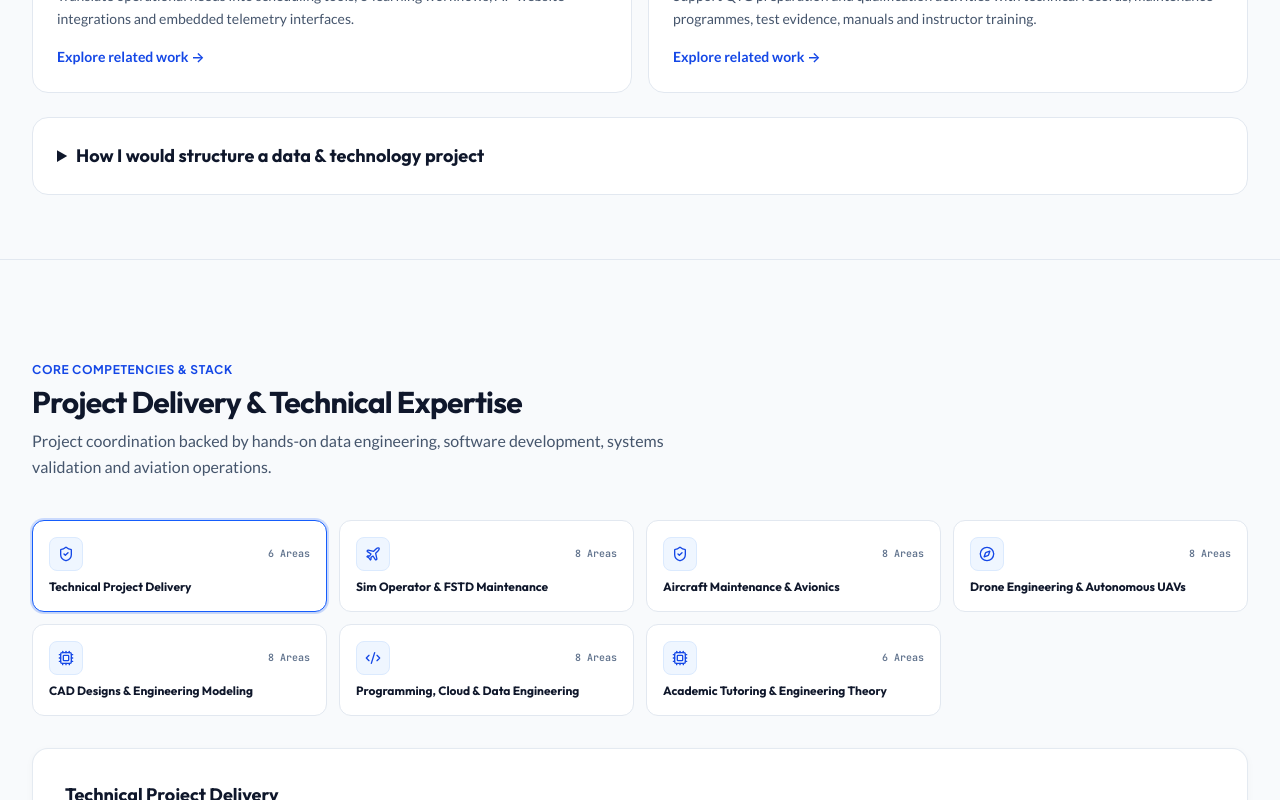
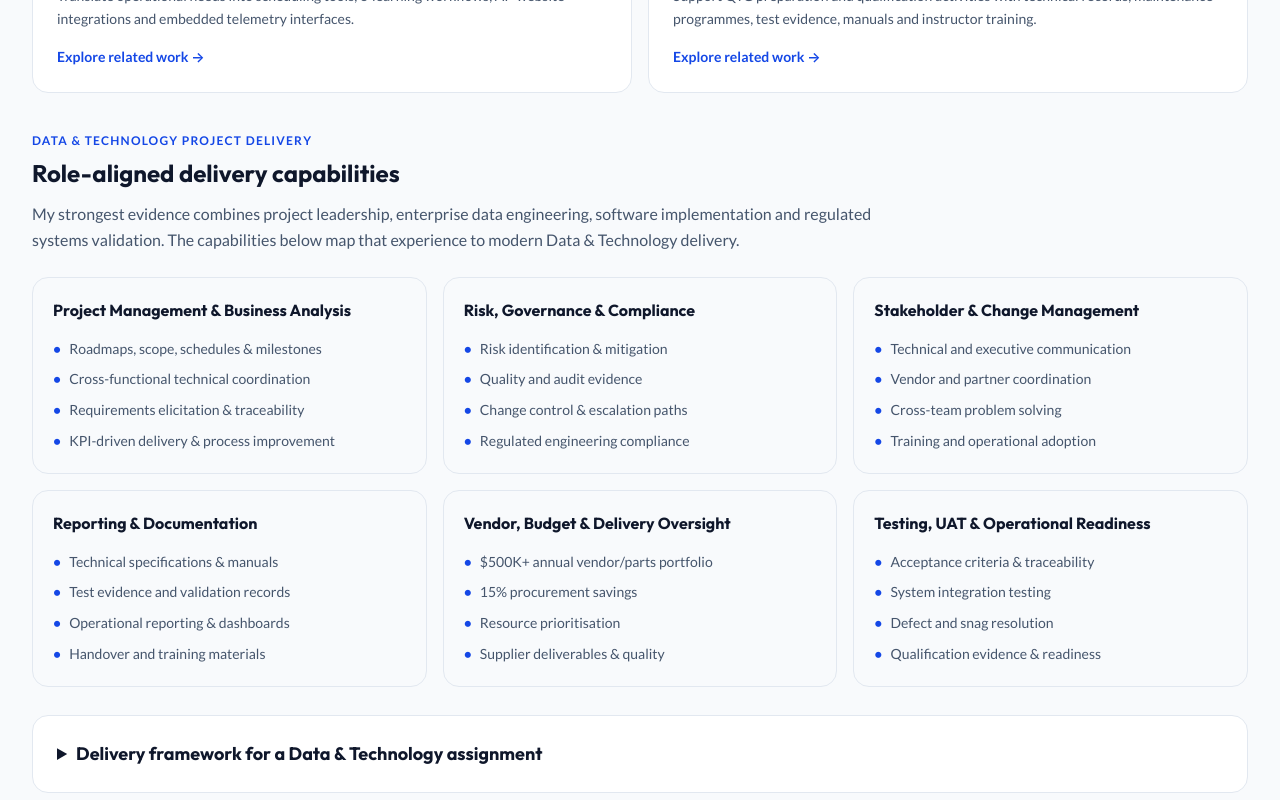
Before and after one commit to kibetKwambai/Jenrick-Kibet-Kwambai, a React (Vite) app: page / in a window 1280 px wide. Shown: the part 1480-2280 px from the top of the page. Built offline with nearby package versions, Linux system fonts and the light colour scheme.

Commit message:
Enhance portfolio for technical project and data technology roles

```diff
--- a/index.html
+++ b/index.html
@@ -3,12 +3,16 @@
   <head>
     <meta charset="UTF-8" />
     <meta name="viewport" content="width=device-width, initial-scale=1.0" />
-    <title>Jenrick Kibet Kwambai | FSTD & Aerospace Systems Engineer</title>
-    <meta name="description" content="FSTD maintenance, QTG development, Garmin G1000 NXi, autonomous UAV systems and aviation software. Aerospace engineering and technical documentation in Kenya." />
-    <meta property="og:title" content="Jenrick Kibet Kwambai | FSTD & Aerospace Systems Engineer" />
-    <meta property="og:description" content="FSTD maintenance, QTG development, Garmin G1000 NXi, autonomous UAV systems and aviation software. Aerospace engineering and technical documentation in Kenya." />
+    <title>Jenrick Kibet Kwambai | Technical Project Manager · Data & Technology · Systems Engineer</title>
+    <meta name="description" content="Technical Project Manager and Systems Engineer with AWS/Azure data engineering, software delivery, FSTD operations, vendor management and regulated engineering experience." />
+    <meta name="keywords" content="Technical Project Manager, Data Technology Project Manager, Engineering Project Manager, Systems Engineer, Data Engineer, AWS, Azure, ETL, Business Analysis, FSTD Engineer, Avionics, Kenya" />
+    <link rel="canonical" href="https://kibetkwambai.github.io/Jenrick-Kibet-Kwambai/" />
+    <meta property="og:title" content="Jenrick Kibet Kwambai | Technical Project Manager · Data & Technology" />
+    <meta property="og:description" content="Project leadership, data engineering, software delivery and aerospace systems experience across complex technology implementations." />
     <meta property="og:type" content="website" />
+    <meta property="og:url" content="https://kibetkwambai.github.io/Jenrick-Kibet-Kwambai/" />
     <meta name="twitter:card" content="summary_large_image" />
+    <meta name="theme-color" content="#0f172a" />
     <link rel="preconnect" href="https://fonts.googleapis.com">
     <link rel="preconnect" href="https://fonts.gstatic.com" crossorigin>
     <link href="https://fonts.googleapis.com/css2?family=Lato:ital,wght@0,300;0,400;0,700;0,900;1,400&family=Outfit:wght@300;400;500;600;700;800;900&family=Plus+Jakarta+Sans:wght@400;500;600;700&family=JetBrains+Mono:wght@400;500;600&display=swap" rel="stylesheet">
--- a/src/components/ProfessionalSummary.tsx
+++ b/src/components/ProfessionalSummary.tsx
@@ -8,26 +8,56 @@ const deliveryEvidence = [
   { title: 'Quality, validation & handover', source: 'Think Aviation · Flight Simulator Engineer', text: 'Support QTG preparation and qualification activities with technical records, maintenance programmes, test evidence, manuals and instructor training.', href: '#technical-manuals' }
 ];
 
+const roleAlignment = [
+  {
+    title: 'Project Management & Business Analysis',
+    items: ['Roadmaps, scope, schedules & milestones', 'Cross-functional technical coordination', 'Requirements elicitation & traceability', 'KPI-driven delivery & process improvement']
+  },
+  {
+    title: 'Risk, Governance & Compliance',
+    items: ['Risk identification & mitigation', 'Quality and audit evidence', 'Change control & escalation paths', 'Regulated engineering compliance']
+  },
+  {
+    title: 'Stakeholder & Change Management',
+    items: ['Technical and executive communication', 'Vendor and partner coordination', 'Cross-team problem solving', 'Training and operational adoption']
+  },
+  {
+    title: 'Reporting & Documentation',
+    items: ['Technical specifications & manuals', 'Test evidence and validation records', 'Operational reporting & dashboards', 'Handover and training materials']
+  },
+  {
+    title: 'Vendor, Budget & Delivery Oversight',
+    items: ['$500K+ annual vendor/parts portfolio', '15% procurement savings', 'Resource prioritisation', 'Supplier deliverables & quality']
+  },
+  {
+    title: 'Testing, UAT & Operational Readiness',
+    items: ['Acceptance criteria & traceability', 'System integration testing', 'Defect and snag resolution', 'Qualification evidence & readiness']
+  }
+];
+
 const deliveryApproach = [
-  { title: 'Define & plan', text: 'Agree the charter, roadmap, scope, schedule, budget, resource owners and measurable KPIs. Capture business requirements in a BRD and link them to functional specifications, technical designs and acceptance criteria.' },
-  { title: 'Govern & communicate', text: 'Use a weekly RAID log, dependency tracking and change control. Tailor weekly team updates and monthly dashboards to delivery needs; agree escalation paths and Steering Committee reviews with the sponsor.' },
-  { title: 'Validate & transition', text: 'Track vendor deliverables and SLA expectations. Plan integration testing and UAT against requirements, resolve defects before sign-off, and hand over runbooks, training, ownership and lessons learned.' }
+  { title: 'Define & plan', text: 'Establish the charter, roadmap, scope, schedule, budget, resource owners and measurable KPIs. Capture business requirements and connect them to functional specifications, technical designs and acceptance criteria.' },
+  { title: 'Govern & communicate', text: 'Maintain risks, assumptions, issues and dependencies; control changes; tailor reporting to working teams and leadership; and use agreed escalation paths for material delivery risks.' },
+  { title: 'Validate & transition', text: 'Track vendor deliverables and service expectations, validate solutions against requirements, resolve defects before sign-off, and hand over runbooks, training, ownership and lessons learned.' }
 ];
 
 export const ProfessionalSummary: React.FC = () => (
   <section id="summary" className="py-12 sm:py-16 px-4 sm:px-6 lg:px-8 max-w-[102.4rem] mx-auto border-t border-slate-200 scroll-mt-28">
     <p className="text-xs font-bold uppercase tracking-widest text-blue-700">Project Leadership · Data & Technology · Systems Engineering</p>
     <h2 className="font-heading text-2xl sm:text-3xl font-bold text-slate-900 mt-2">Technical depth. Practical delivery.</h2>
+
     <div className="max-w-5xl space-y-4 mt-6 text-base sm:text-lg leading-relaxed text-slate-600">
       <p>{EXECUTIVE_SUMMARY}</p>
       <p>{HYBRID_SUMMARY}</p>
     </div>
+
     <div className="mt-7 rounded-2xl border border-blue-200 bg-blue-50 p-5 sm:p-6">
       <p className="text-xs font-bold uppercase tracking-widest text-blue-700">Target Roles</p>
       <p className="font-heading text-base sm:text-lg font-semibold leading-relaxed text-slate-900 mt-2">
         Technical Project Manager, Data &amp; Technology Project Manager, Engineering Project Manager, Systems Engineer, Aircraft Maintenance Engineer, Flight Simulator Technician, Avionics Technician
       </p>
     </div>
+
     <div className="mt-8 grid grid-cols-1 md:grid-cols-2 gap-4">
       {deliveryEvidence.map(item => (
         <article key={item.title} className="rounded-2xl border border-slate-200 bg-white p-5 sm:p-6">
@@ -38,13 +68,46 @@ export const ProfessionalSummary: React.FC = () => (
         </article>
       ))}
     </div>
-    <details className="mt-6 rounded-2xl border border-slate-200 bg-white p-5 sm:p-6">
-      <summary className="cursor-pointer font-heading text-lg font-bold text-slate-900">How I would structure a data & technology project</summary>
-      <p className="text-sm leading-relaxed text-slate-600 mt-4">My proposed delivery framework for a new assignment, building on my engineering, data and software background.</p>
+
+    <div className="mt-10">
+      <p className="text-xs font-bold uppercase tracking-widest text-blue-700">Data & Technology Project Delivery</p>
+      <h3 className="font-heading text-xl sm:text-2xl font-bold text-slate-900 mt-2">Role-aligned delivery capabilities</h3>
+      <p className="max-w-4xl text-sm sm:text-base leading-relaxed text-slate-600 mt-3">
+        My strongest evidence combines project leadership, enterprise data engineering, software implementation and regulated systems validation. The capabilities below map that experience to modern Data &amp; Technology delivery.
+      </p>
+
+      <div className="grid grid-cols-1 md:grid-cols-2 xl:grid-cols-3 gap-4 mt-6">
+        {roleAlignment.map(group => (
+          <article key={group.title} className="rounded-2xl border border-slate-200 bg-slate-50 p-5">
+            <h4 className="font-heading font-bold text-base text-slate-900">{group.title}</h4>
+            <ul className="mt-4 space-y-2">
+              {group.items.map(item => (
+                <li key={item} className="flex gap-2 text-sm leading-relaxed text-slate-600">
+                  <span className="text-blue-700 font-bold" aria-hidden="true">•</span>
+                  <span>{item}</span>
+                </li>
+              ))}
+            </ul>
+          </article>
+        ))}
+      </div>
+    </div>
+
+    <details className="mt-7 rounded-2xl border border-slate-200 bg-white p-5 sm:p-6">
+      <summary className="cursor-pointer font-heading text-lg font-bold text-slate-900">Delivery framework for a Data & Technology assignment</summary>
+      <p className="text-sm leading-relaxed text-slate-600 mt-4">A practical governance model built on my engineering, data and software-delivery background.</p>
       <div className="grid grid-cols-1 lg:grid-cols-3 gap-6 mt-5">
-        {deliveryApproach.map((item, index) => <div key={item.title}><p className="text-xs font-semibold text-blue-700">0{index + 1}</p><h3 className="font-heading font-bold text-slate-900 mt-1">{item.title}</h3><p className="text-sm leading-relaxed text-slate-600 mt-2">{item.text}</p></div>)}
+        {deliveryApproach.map((item, index) => (
+          <div key={item.title}>
+            <p className="text-xs font-semibold text-blue-700">0{index + 1}</p>
+            <h3 className="font-heading font-bold text-slate-900 mt-1">{item.title}</h3>
+            <p className="text-sm leading-relaxed text-slate-600 mt-2">{item.text}</p>
+          </div>
+        ))}
       </div>
-      <p className="text-sm leading-relaxed text-slate-600 mt-5 border-t border-slate-200 pt-4">For BI/Power BI workstreams, I would coordinate specialist developers around agreed data quality checks and acceptance criteria. For donor reporting, GDPR, HIPAA or local privacy obligations, I would confirm applicable requirements with the organisation’s governance and compliance specialists.</p>
+      <p className="text-sm leading-relaxed text-slate-600 mt-5 border-t border-slate-200 pt-4">
+        For BI/Power BI workstreams, I coordinate specialist developers around agreed data quality checks, requirements and acceptance criteria. For donor reporting, GDPR, HIPAA or local privacy obligations, I work with the appropriate governance and compliance specialists to confirm requirements and controls.
+      </p>
     </details>
   </section>
 );
```
Also changed, not shown: 1 other file (tests, documents, lock files or other folders).
